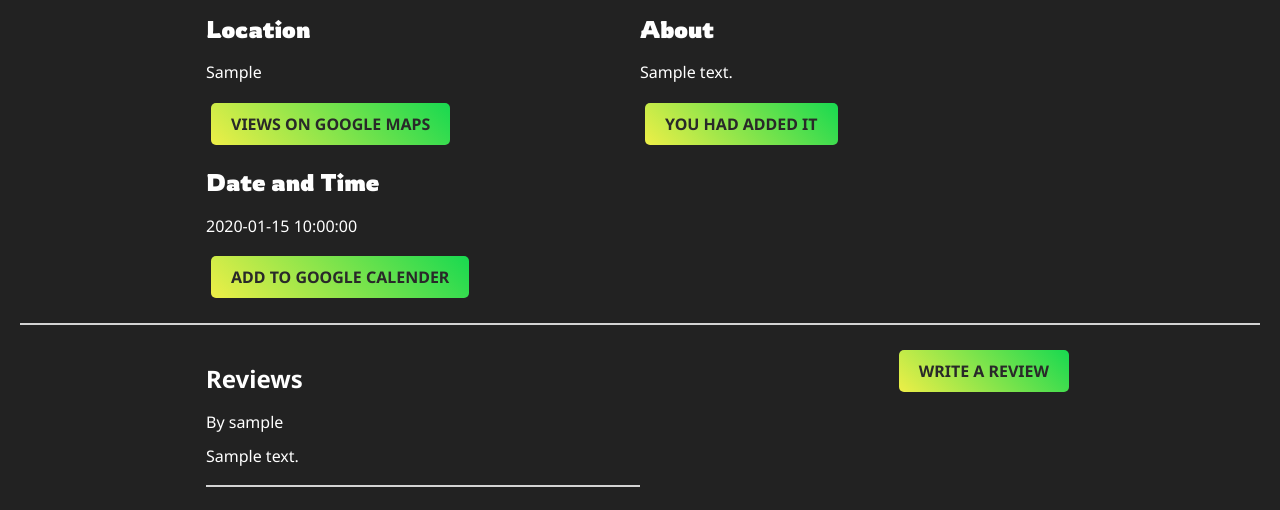
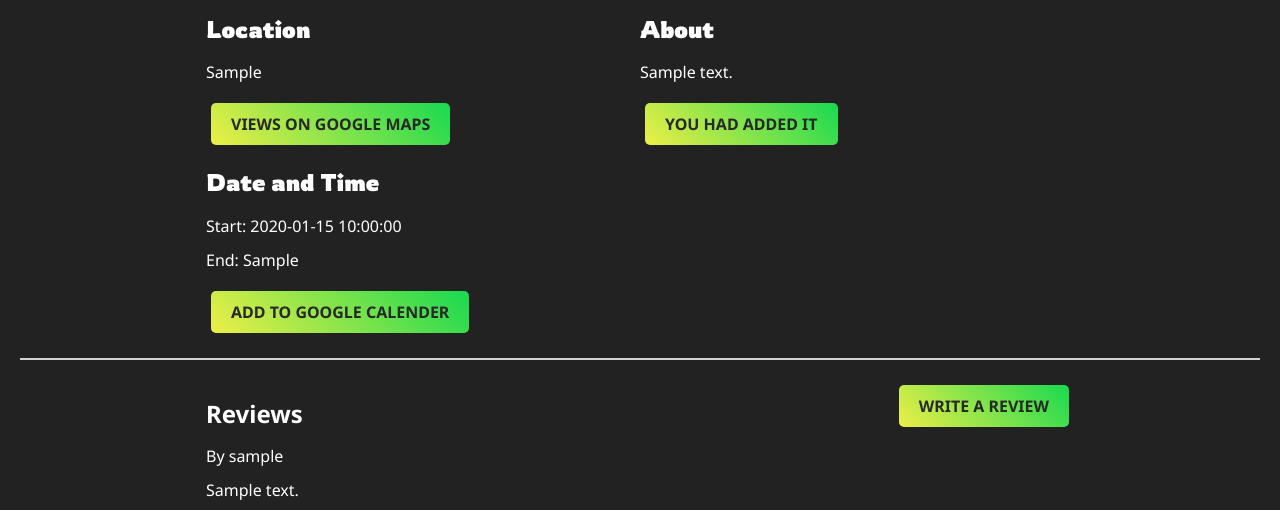
Before and after one commit to csci5117s24/project-1-html-heroes, a Flask app: template templates/specific_page.html in a window 1280 px wide. Shown: the part 641-1151 px from the top of the page. Before the commit the page ends 1128 px from the top, so only its background shows below. Run offline with Flask 3, Linux system fonts and the light colour scheme; the template is opened without the code that fills it: most values are stand-ins (such as "Sample title", 1, 10 or a date in 2020); some libraries are stand-ins or nearby versions; some web fonts are replaced.

Commit message:
show end and start time on specific page

```diff
--- a/templates/specific_page.html
+++ b/templates/specific_page.html
@@ -42,7 +42,8 @@
       <div class="date-block pure-u-1-2">
         <div class="date-detail">
           <h2 style="font-family: 'Rowdies', sans-serif">Date and Time</h2>
-          <p id="date">{{ event.event_date }}</p>
+          <p id="date">Start: {{ event.event_date }}</p>
+          <p id="date1">End: {{ event.event_end }}</p>
           <a class="pure-button specific-page-button" id="google-c" onclick="addGoogleCalendar({{event.event_id}})">
             Add to Google Calender
           </a>
```
